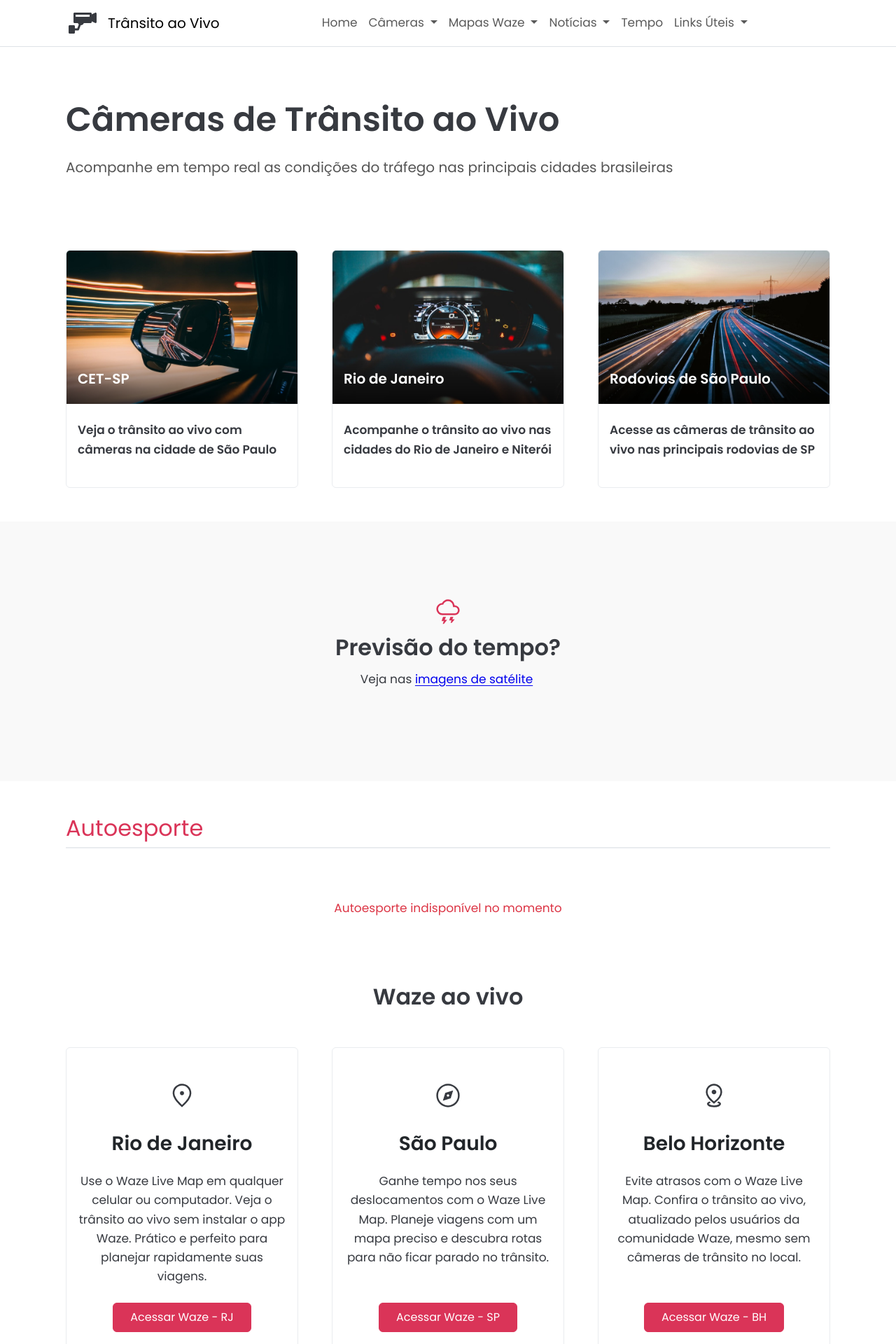
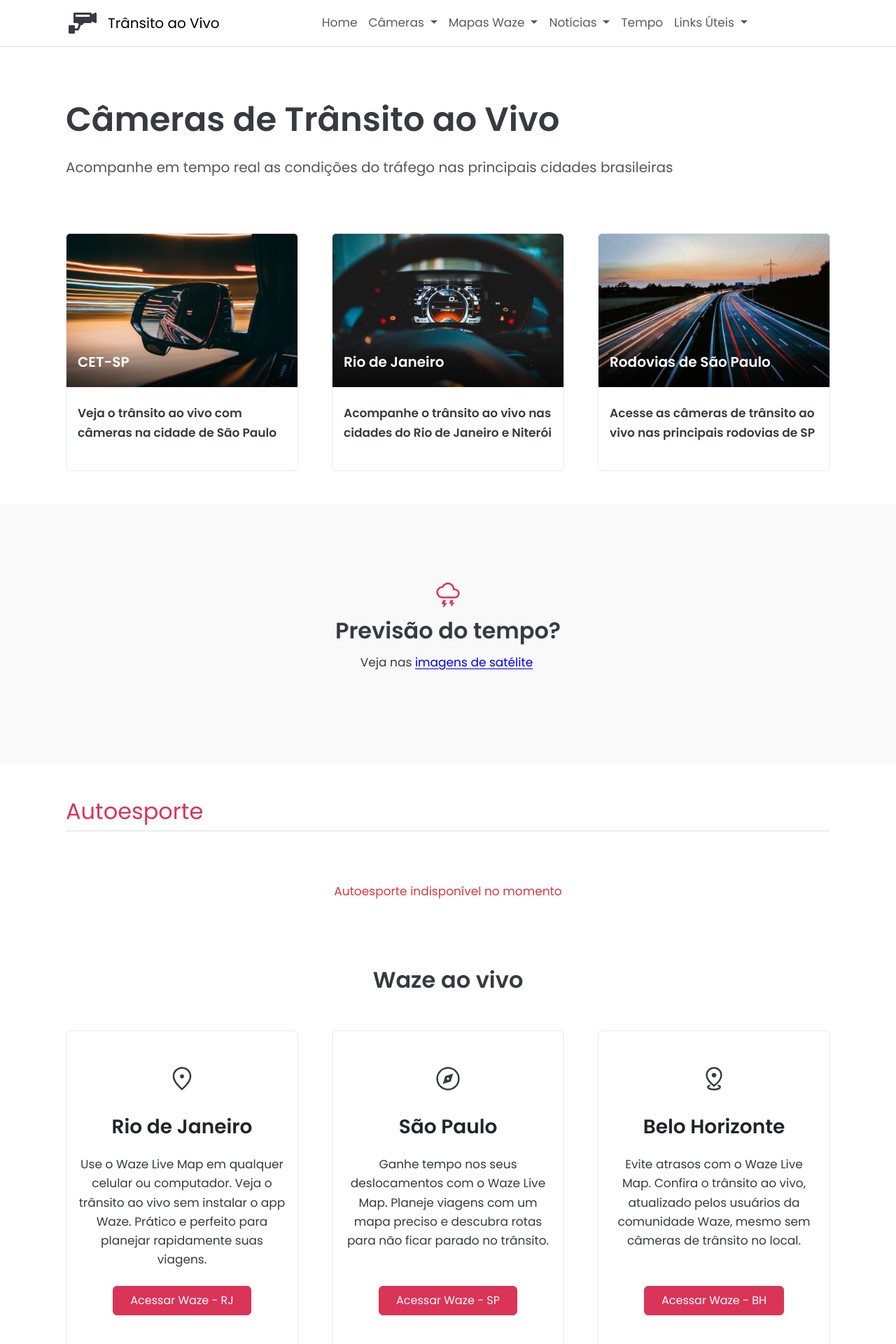
Before and after one commit to Sergio-Damm/transitoaovivo, a Jekyll site: the page built from index.html, in a window 1280 px wide. Shown: the top 1920 px of the page at 70% size. Built offline with Jekyll 4.4.1, drawn with Linux system fonts in a browser that asks for light colours; comment, search, counter and statistics services are not loaded.

Commit message:
adjusts content-subtitle { margin-top: 1rem;

```diff
--- a/css/style.css
+++ b/css/style.css
@@ -67,7 +67,7 @@
   font-size: 1.25rem;
   color: #555;
   line-height: 1.6rem;
-  margin-bottom: 2rem;
+  margin-top: 1rem;
 }
 
 /* celular */
```
